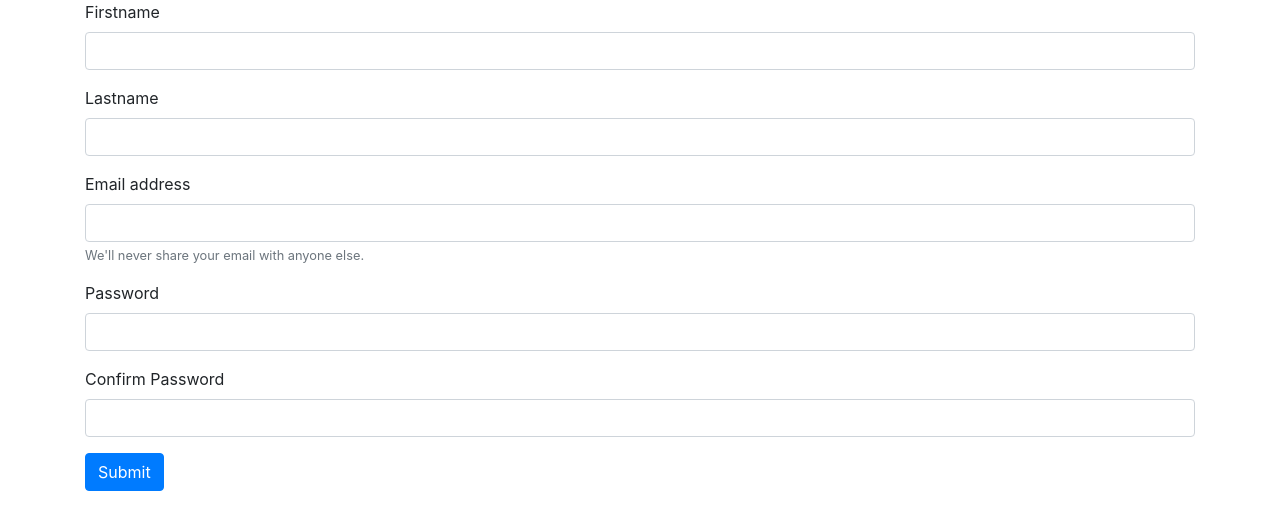
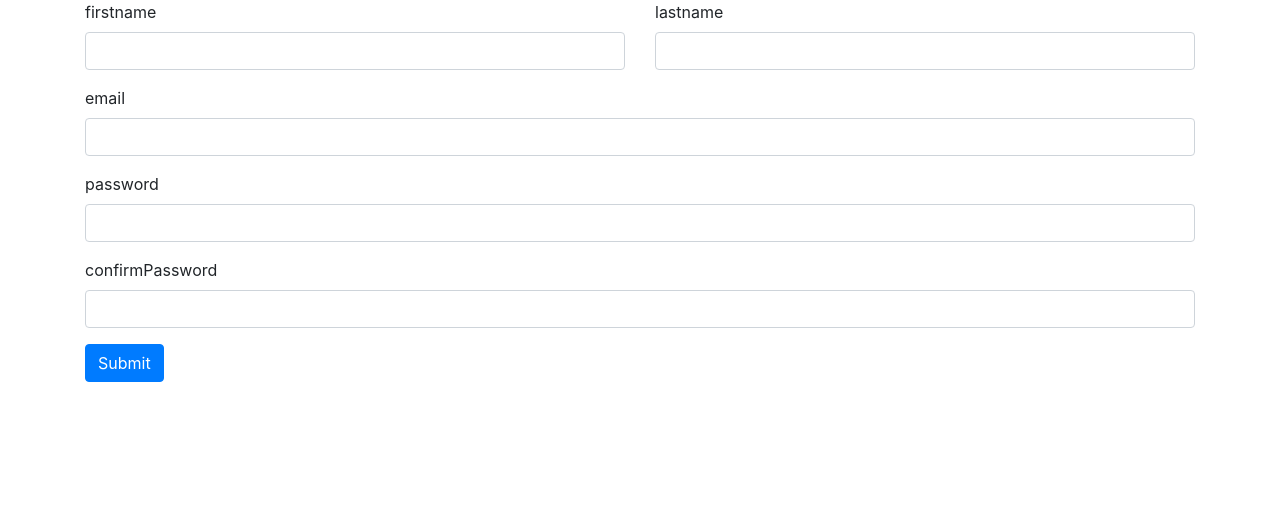
Before and after one commit to 4quila/simple-mvc, a PHP site: page /register in a window 1280 px wide. Shown: the part 56-586 px from the top of the page. Run offline with PHP 8.4, Linux system fonts and the light colour scheme; some libraries are stand-ins or nearby versions.

Commit message:
Form and Field class added

```diff
--- /dev/null
+++ b/core/form/Form.php
@@ -0,0 +1,23 @@
+<?php
+
+namespace app\core\form;
+use app\core\Model;
+
+class Form
+{
+    public static function start(string $action, string $method)
+    {
+        echo sprintf('<form action="%s" method="%s">', $action, $method);
+        return new self();
+    }
+
+    public function field(Model $model, string $attr)
+    {
+        return new Field($model, $attr);
+    }
+
+    public static function end()
+    {
+        echo '</form>';
+    }
+}
--- a/views/register.html.php
+++ b/views/register.html.php
@@ -1,24 +1,14 @@
-<form action="" method="post">
-  <div class="form-group">
-    <label>Firstname</label>
-    <input type="text" name="firstname" class="form-control">
+<?php $form = \app\core\form\Form::start('', 'post'); ?>
+  <div class="row">
+    <div class="col">
+      <?php echo $form->field($model, 'firstname'); ?>
+    </div>
+    <div class="col">
+      <?php echo $form->field($model, 'lastname'); ?>
+    </div>
   </div>
-  <div class="form-group">
-    <label>Lastname</label>
-    <input type="text" name="lastname" class="form-control">
-  </div>
-  <div class="form-group">
-    <label>Email address</label>
-    <input type="text" name="email" class="form-control">
-    <small class="form-text text-muted">We'll never share your email with anyone else.</small>
-  </div>
-  <div class="form-group">
-    <label>Password</label></label>
-    <input type="password" name="password" class="form-control">
-  </div>
-  <div class="form-group">
-    <label>Confirm Password</label></label>
-    <input type="password" name="confirmPassword" class="form-control">
-  </div>
+  <?php echo $form->field($model, 'email')->emailField(); ?>
+  <?php echo $form->field($model, 'password')->passwordField(); ?>
+  <?php echo $form->field($model, 'confirmPassword')->passwordField(); ?>
   <button type="submit" class="btn btn-primary">Submit</button>
-</form>
+<?php \app\core\form\Form::end(); ?>
```
Also changed, not shown: core/form/Field.php (added, +53 -0 lines).
